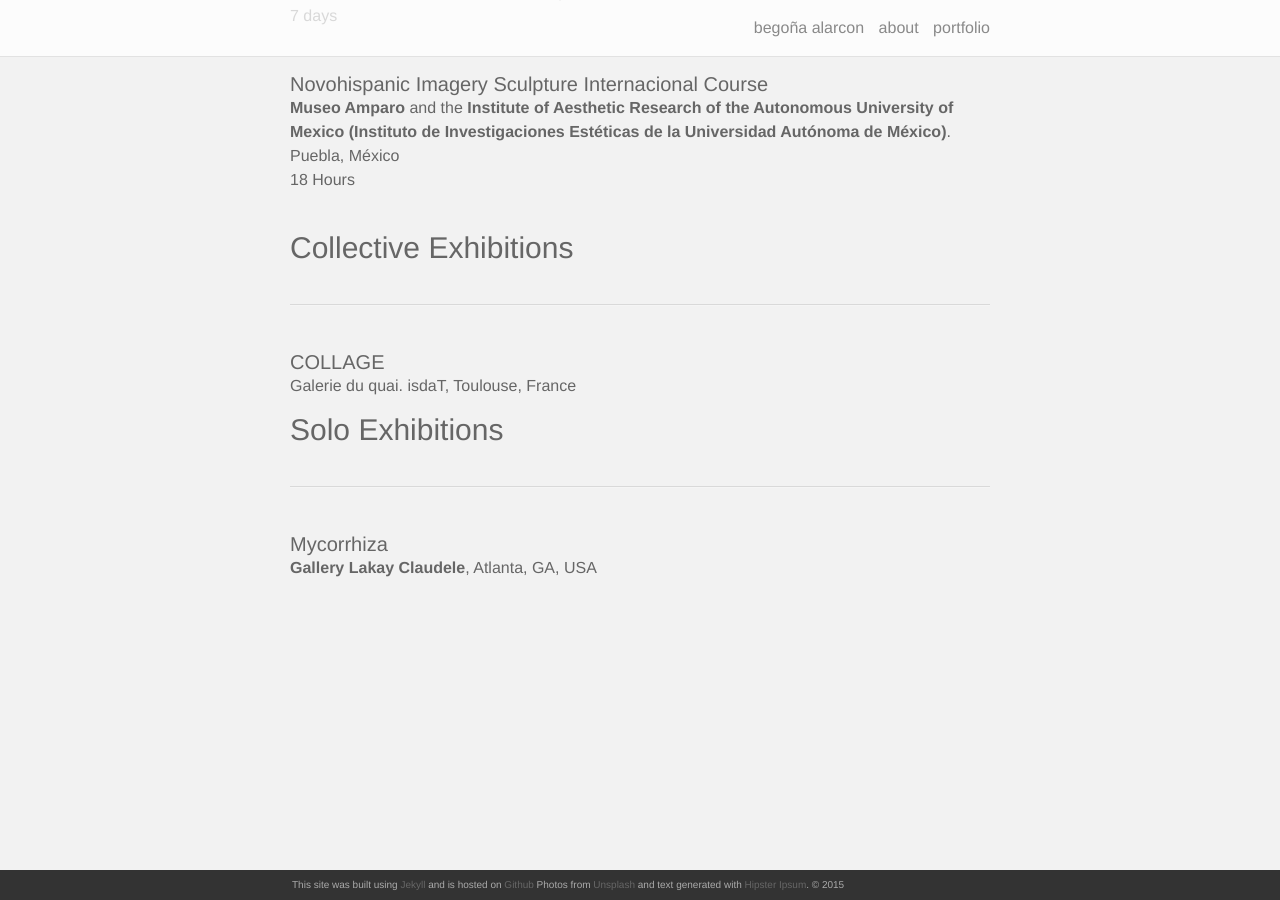
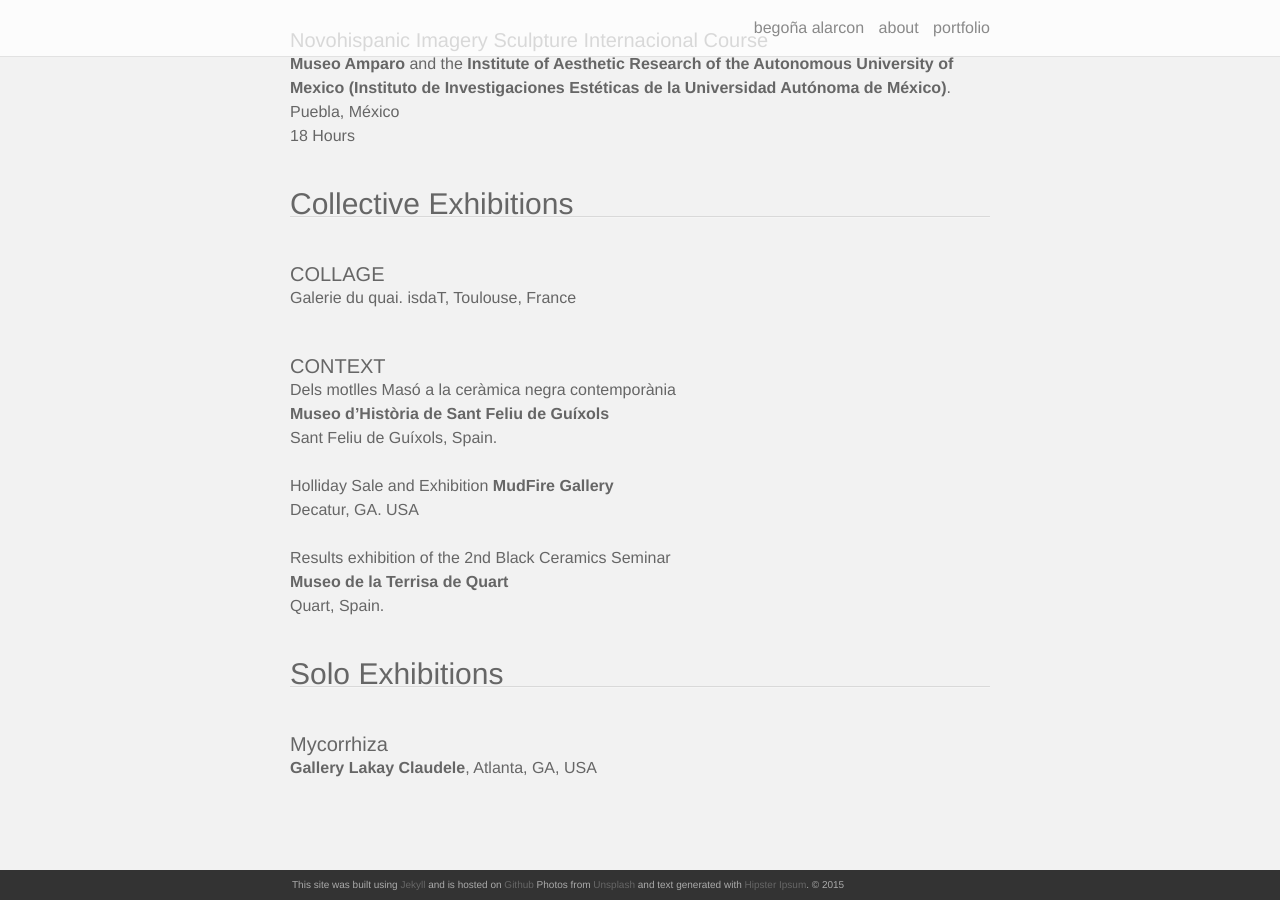
Before and after one commit to begoalarcon/begoalarcon.github.io, a Jekyll site: the page built from about.md, in a window 1280 px wide and 900 px high, scrolled down 1816 px. Built offline with Jekyll 4.4.1, drawn with Linux system fonts in a browser that asks for light colours; nearby versions of some CDN libraries.

Commit message:
Update about.md

```diff
--- a/about.md
+++ b/about.md
@@ -36,7 +36,6 @@
 
 <br/>
 <h3>Education</h3>
-<br/>
 <hr/>
 <br/>
 <div id="textbox">
@@ -88,14 +87,26 @@
 18 Hours<br/>
 <br/>
 <h3>Collective Exhibitions</h3>
-<br/>
 <hr/>
 <br/>
 <h4>COLLAGE</h4>
-Galerie du quai. isdaT, Toulouse, France
+Galerie du quai. isdaT, Toulouse, France<br/>
+<br/>
+<h4>CONTEXT</h4>
+Dels motlles Masó a la ceràmica negra contemporània<br/>
+<b>Museo d’Història de Sant Feliu de Guíxols</b><br/>
+Sant Feliu de Guíxols, Spain.<br/>
+<br/>
+Holliday Sale and Exhibition <b>MudFire Gallery</b><br/>
+Decatur, GA. USA<br/>
+<br/>
+Results exhibition of the 2nd Black Ceramics Seminar<br/>
+<b>Museo de la Terrisa de Quart</b><br/>
+Quart, Spain.<br/>
+<br/>
+
 
 <h3>Solo Exhibitions</h3>
-<br/>
 <hr/>
 <br/>
 
```
